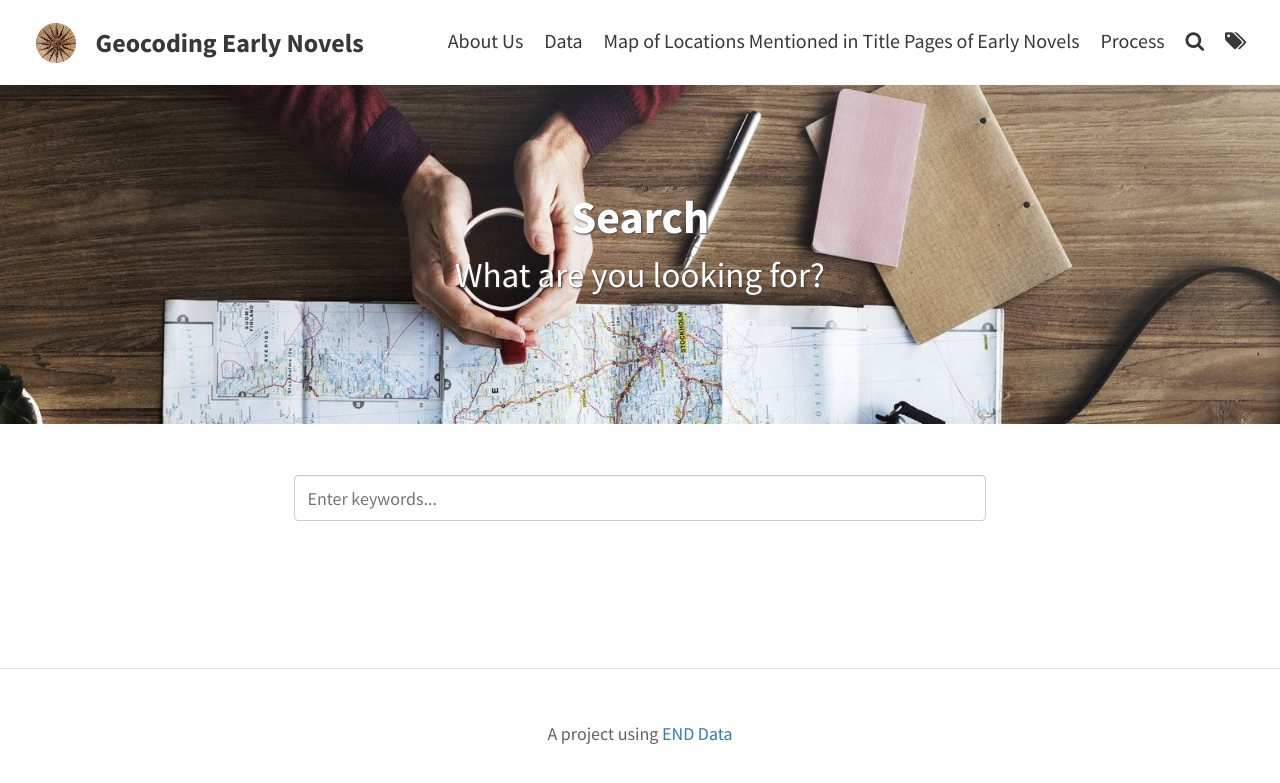
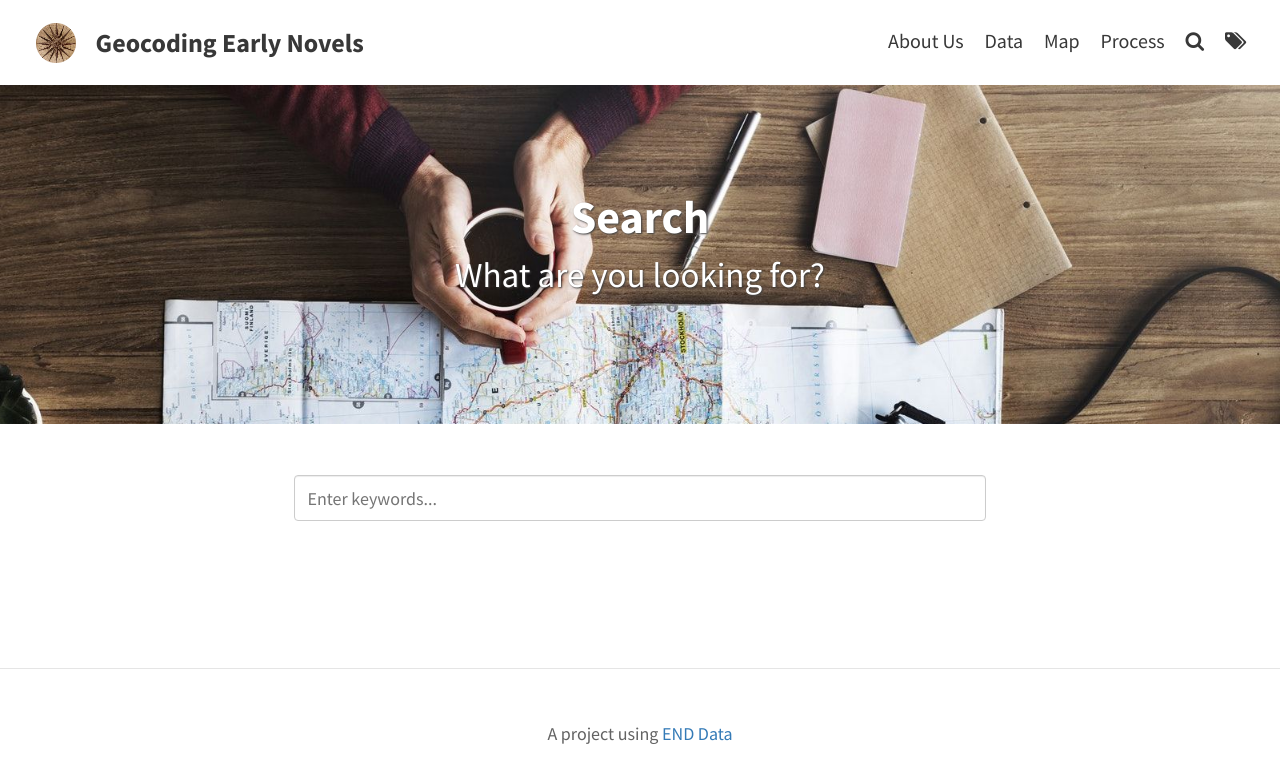
Before and after one commit to cholahan/end19, a Jekyll site: the page built from pages/search.md, in a window 1280 px wide. Shown: the top 783 px of the page. Built offline with Jekyll 4.4.1, drawn with Linux system fonts in a browser that asks for light colours.

Commit message:
Update map.md

```diff
--- a/pages/map.md
+++ b/pages/map.md
@@ -1,7 +1,7 @@
 ---
 layout: page-wide
-title: Map of Locations Mentioned in Title Pages of Early Novels
-permalink: /maps/
+title: Map
+permalink: /map/
 ---
 
 <hr>
```
